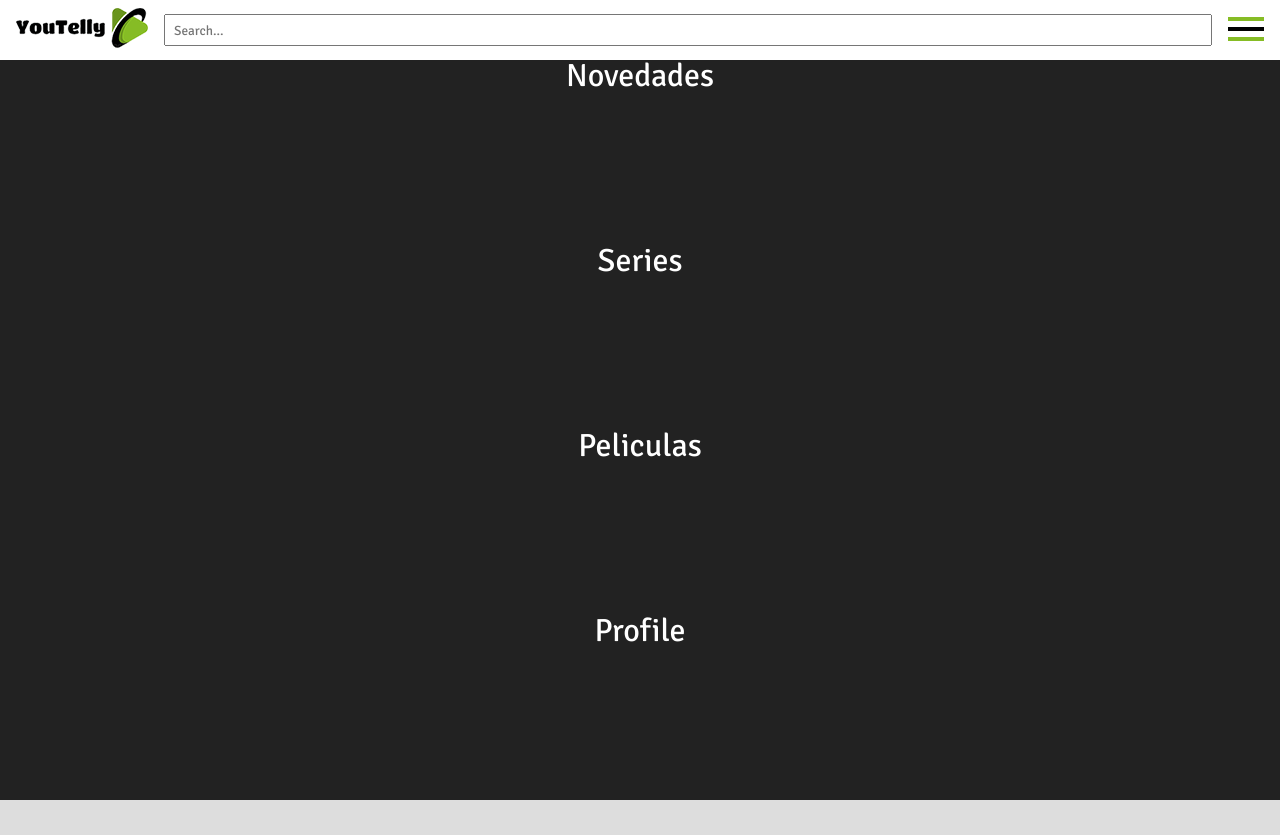
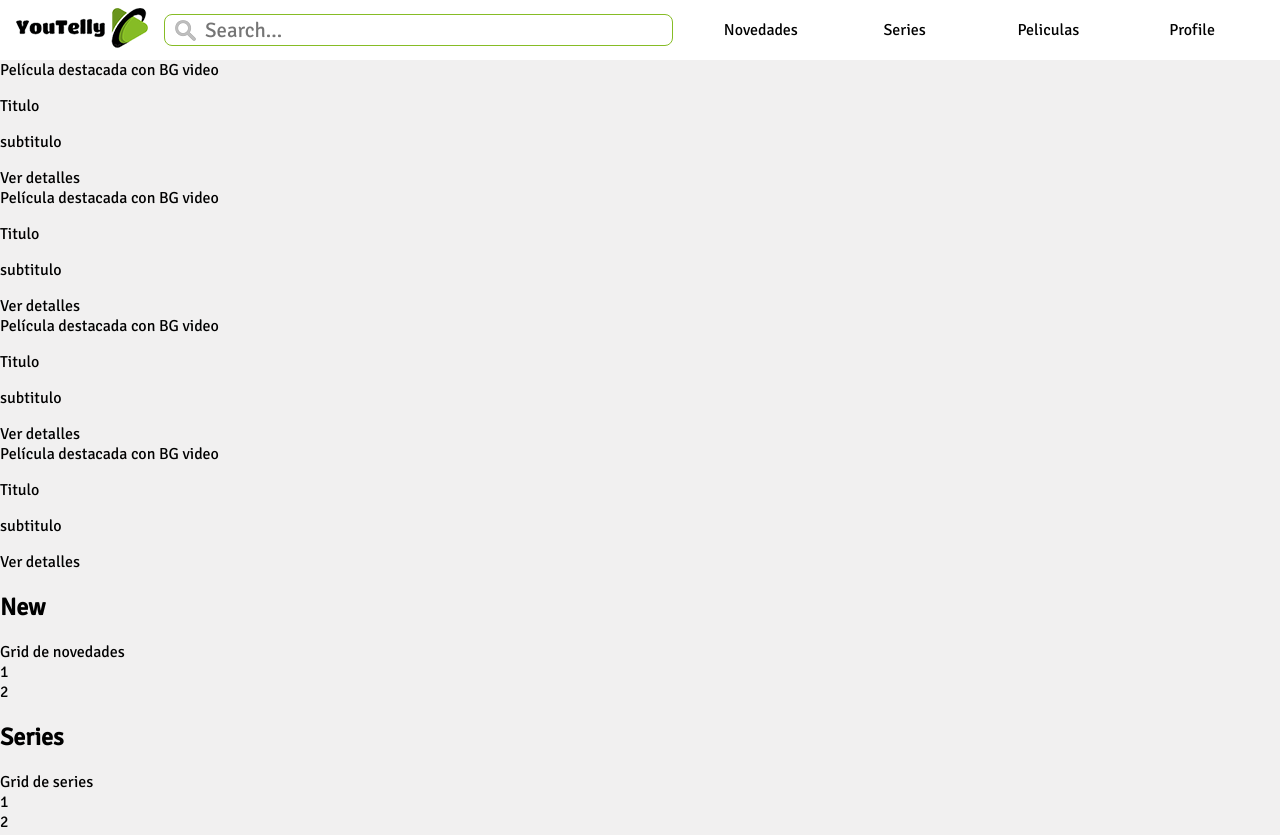
Before and after one commit to EduDev4/KC02-MockVideoStreamingSite, a plain HTML site: page index.html in a window 1280 px wide. Shown: the top 835 px of the page. Drawn offline with Linux system fonts and the light colour scheme.

Commit message:
creado navbar responsive

```diff
--- a/css/navbar.css
+++ b/css/navbar.css
@@ -8,10 +8,11 @@
     width: 100vw;
     min-width: 300px;
     height: var(--navbar-height);
-    position: absolute;
+    position: fixed;
     top:0;
     left:0;
-    z-index: 999;
+    z-index: 9999;
+
 }
 
 #navbar .logo-large{
@@ -23,44 +24,35 @@
     margin-left: 1rem;
 }
 
-
 .navbar-list{
     list-style: none;
     padding: 0;
     margin:0;
-
-    background-color: #DDD;
-
-    display: flex; /*change*/
+    background-color: rgba(73, 73, 73);
+    display: none;
     flex-direction: column;
     justify-content: space-evenly;
-    align-items: center;
+    position: absolute;
+    top:60px;
+    width: 100vw;
+}
 
-    position: absolute;
-    margin-top: 60px;
-    padding-bottom: 60px;
-    top:0;
-    left:0;
-    width: 100vw;
-    height: 100vh;
-    z-index: 888;
+#navbar .navbar-list > li {
+    display: block;
+    border-top: 1px solid ivory;
+    border-bottom: 1px solid ivory;
+    background-color: #222;
+    text-decoration: none;
 
 }
-#navbar .navbar-list > li {
-    flex-grow: 1;
-    background-color: #222;
+#navbar .navbar-list li > a {
+    display: block;
+    text-align: center;
     width: 100vw;
-    align-items: center;
-}
-#navbar .navbar-list li > a {
-    display: inline-block;
-    height: 100%;
-    width: 100%;
-    line-height: 100%;     /*Corregir alineado al centro verical*/
-    text-align: center;
-    vertical-align: middle;
+    align-content: center;
     text-decoration: none;
     color: white;
+    line-height: 4rem;
     font-size: 2rem;
 }
 
@@ -72,14 +64,26 @@
 #navbar .search-box .search-input{
     width: 100%;
     height: 2rem;
+    font-size: 1.3rem;
     padding: 0 0.5rem;
+    border: 1px solid var(--apple-green);
+    background: rgb(255,255,255);
+    background: linear-gradient(180deg, rgba(255,255,255,1) 28%, rgba(219,219,219,1) 100%);
+    border-radius: 0.5rem;
+    background-image: url('../imgs/searchicon.png');
+    background-position: 10px 5px;
+    background-repeat: no-repeat;
+    padding: 12px 20px 12px 40px;
+
 }
+
 
 /*Burger menu*/
 .flex-burger{
     width: 36px;
     height: 40px;
     margin-right: 1rem;
+
 }
 #burger-checkbox{
     width: 36px;
@@ -87,7 +91,7 @@
     position: absolute;
     top:100px;
     left: 100px;
-    display: block;
+    display: none;
 }
 
 #navbar .burger-label {
@@ -105,13 +109,76 @@
     top:30px;
     margin-top:-3px;
     height: 4px;
-    box-shadow: 0 10px 0 0 var(--apple-green),
-                0 -10px 0 0 var(--apple-green);
+    box-shadow: 0 10px 0 0 black,
+                0 -10px 0 0 black;
   }
 
 #burger-checkbox:checked ~ .navbar-list {
     display: flex;
+    position: absolute;
+    top:60px;
+    left:0;
+    width: 100vw;
+    height: calc(100vh - 60px);
+    flex-flow: column nowrap;
+    justify-content: flex-start;
+    animation: slide-down-menu 0.3s ease-in-out;
 }
+
+@keyframes slide-down-menu {
+    from {
+        top:-100vh;
+    }
+    to {
+        top:60px;
+    }
+}
+
+@media (min-width:768px){
+    .navbar-list{
+        top:0;
+        display: flex;
+        flex-flow: row nowrap;
+        align-content: stretch;
+        flex-grow: 1;
+        position: relative;
+        background-color: #fff;
+        width: auto;
+        height: 60px;
+        padding-right: 1rem;
+    }
+
+    #navbar .navbar-list > li {
+        display: block;
+        background-color: #FFF;
+        border: 0px;
+        width: 100%;
+        height: 60px;
+        min-width: 90px;
+
+    }
+    #navbar .navbar-list li > a {
+        display: block;
+        line-height: 60px;
+        color:#000;
+        font-size: 1rem;
+        text-align: center;
+        width:100%;
+        text-decoration: none;
+
+    }
+    #navbar .navbar-list li > a:hover {
+        background-color: var(--apple-green);
+    }
+    .flex-burger{
+        display: none;
+    }
+    #navbar .burger-label {
+        display: none;
+    }
+
+}
+
 
 /*Logo responsive. Small when in mobile*/
 @media (min-width:425px){
--- a/css/reset.css
+++ b/css/reset.css
@@ -28,6 +28,7 @@ body {
     margin: 0;
     padding: 0;
     background-color: var(--light-gray);
+    min-width: 300px;
     overflow-x: hidden;
 }
 
```
Also changed, not shown: imgs/searchicon.png (added).
